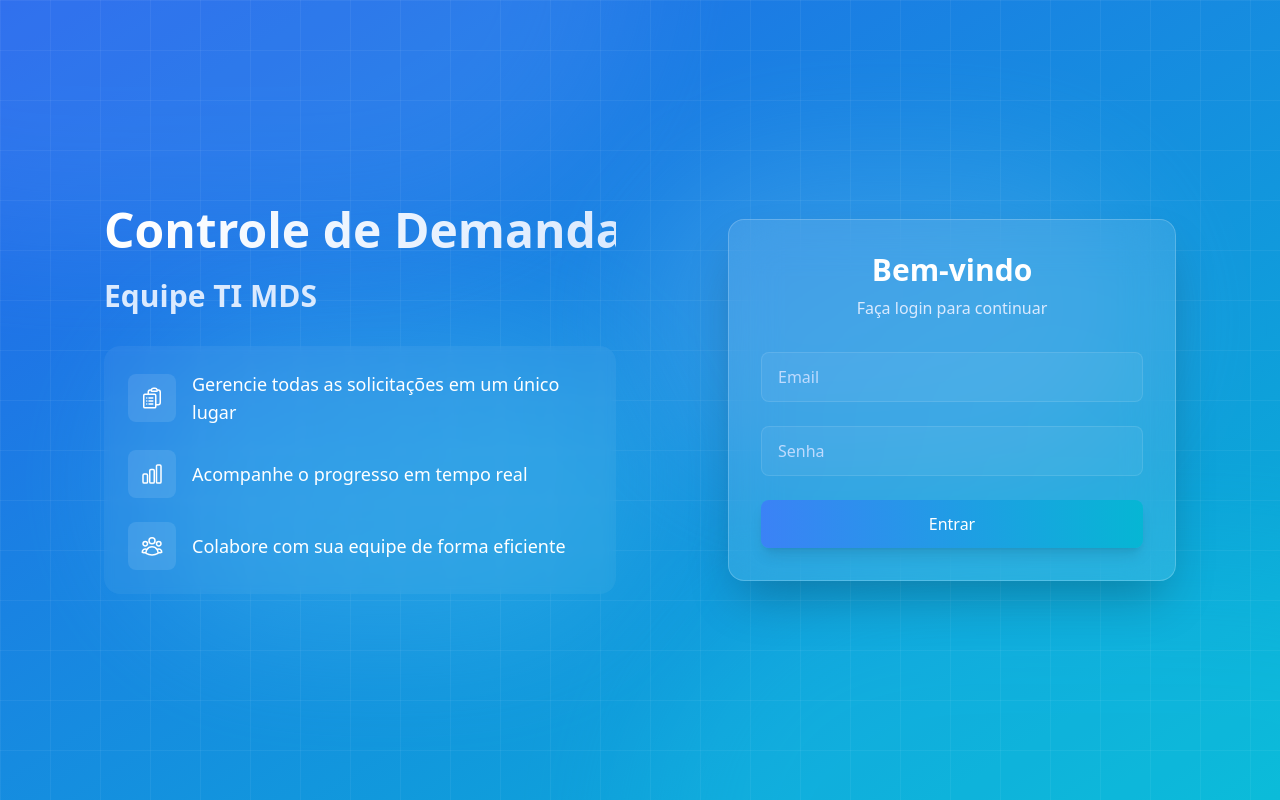
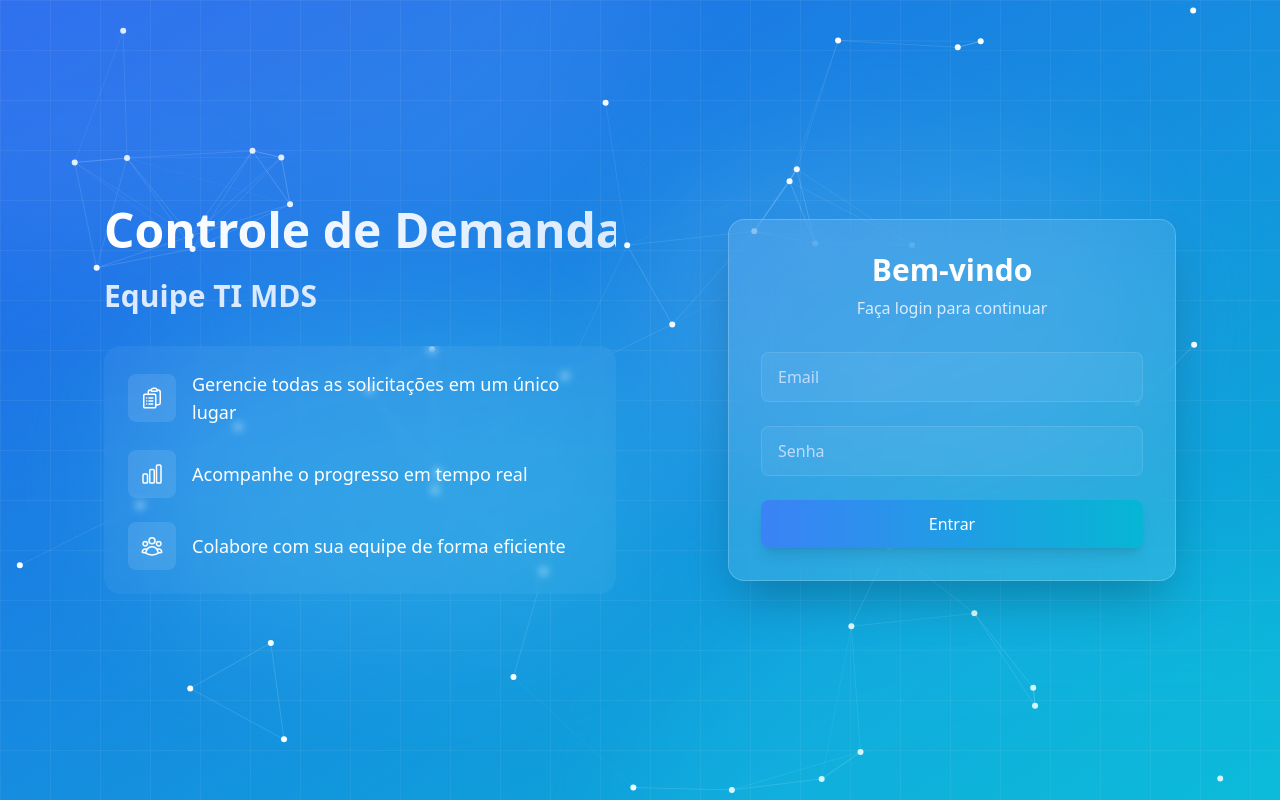
Before and after one commit to DevLucasFontoura/Sistema_de_Demandas_SISEC, a React (Vite) app: page /login in a window 1280 px wide. Built offline with nearby package versions, Linux system fonts and the light colour scheme; no server answers.

Commit message:
Designe novo login

```diff
--- a/package.json
+++ b/package.json
@@ -16,9 +16,12 @@
     "react": "^18.2.0",
     "react-dom": "^18.2.0",
     "react-hot-toast": "^2.4.1",
+    "react-particles": "^2.12.2",
     "react-router-dom": "^6.0.0",
     "recharts": "^2.15.0",
-    "sweetalert2": "^11.15.3"
+    "sweetalert2": "^11.15.3",
+    "tsparticles": "^3.7.1",
+    "tsparticles-slim": "^2.12.0"
   },
   "devDependencies": {
     "@tailwindcss/forms": "^0.5.9",
--- a/src/pages/Login.tsx
+++ b/src/pages/Login.tsx
@@ -1,9 +1,12 @@
-import { useState, useEffect } from 'react'
+import { useState, useEffect, useCallback } from 'react'
 import { useNavigate } from 'react-router-dom'
 import toast from 'react-hot-toast'
 import { useAuth } from '../context/AuthContext'
 import '../utils/Login.css'
 import { ClipboardDocumentListIcon, ChartBarIcon, UserGroupIcon } from '@heroicons/react/24/outline'
+import Particles from "react-particles"
+import type { Container, Engine } from "tsparticles-engine"
+import { loadSlim } from "tsparticles-slim"
 
 function Login() {
   const navigate = useNavigate()
@@ -35,8 +38,80 @@ function Login() {
     }
   }
 
+  const particlesInit = useCallback(async (engine: Engine) => {
+    await loadSlim(engine)
+  }, [])
+
+  const particlesConfig = {
+    particles: {
+      number: {
+        value: 50,
+        density: {
+          enable: true,
+          value_area: 1000
+        }
+      },
+      color: {
+        value: "#ffffff"
+      },
+      links: {
+        enable: true,
+        distance: 200,
+        color: "#ffffff",
+        opacity: 0.15,
+        width: 1
+      },
+      move: {
+        enable: true,
+        speed: 0.8,
+        direction: "none",
+        random: false,
+        straight: false,
+        outModes: {
+          default: "bounce"
+        },
+      }
+    },
+    interactivity: {
+      events: {
+        onHover: {
+          enable: true,
+          mode: "grab"
+        },
+        onClick: {
+          enable: true,
+          mode: "push"
+        }
+      },
+      modes: {
+        grab: {
+          distance: 180,
+          links: {
+            opacity: 0.3
+          }
+        }
+      }
+    },
+    background: {
+      color: "transparent"
+    },
+    fullScreen: {
+      enable: false,
+      zIndex: 0
+    },
+    detectRetina: true
+  }
+
   return (
     <div className="min-h-screen relative overflow-hidden bg-gradient-to-br from-blue-600 to-cyan-500">
+      {/* Particles background */}
+      <Particles
+        id="tsparticles"
+        init={particlesInit}
+        options={particlesConfig}
+        className="absolute inset-0"
+      />
+
       {/* Elementos decorativos de fundo */}
       <div className="absolute inset-0">
         <div className="absolute -top-[40%] -left-[20%] w-[70%] h-[70%] rounded-full bg-blue-400 opacity-20 blur-3xl"></div>
```
Also changed, not shown: 1 other file (tests, documents, lock files or other folders).
